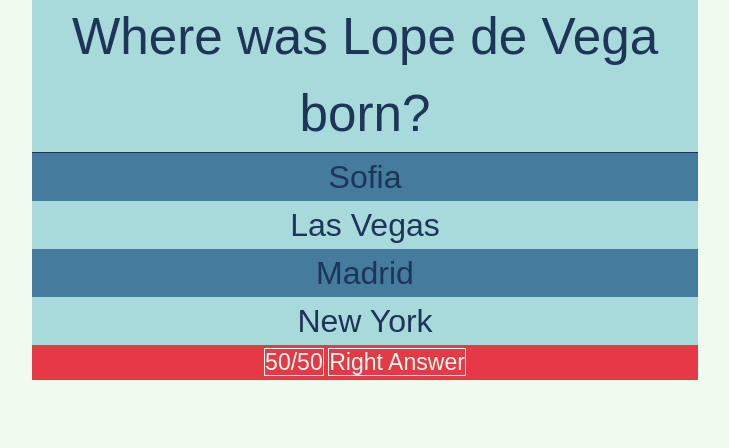
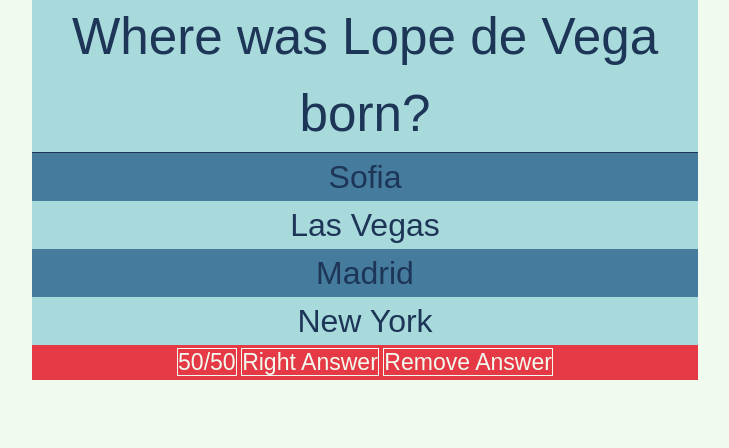
Before and after one commit to KrisCholakov02/SoftUni-Trivia, a Django app: page /game/play/ in a window 1280 px wide. Shown: the part 148-596 px from the top of the page, without its empty margins (275-1004 px from the left). Run offline with Django 3.2, Linux system fonts and the light colour scheme; data comes from the database, SQL or seed files in the repository; some libraries are stand-ins or nearby versions; some web fonts are replaced.

Commit message:
Upgrading the tactics: * Adding class's function -> 'remove_answer '

```diff
--- a/game/templates/play_game.html
+++ b/game/templates/play_game.html
@@ -14,6 +14,7 @@
     <div class="jokers">
         <a href="{% url 'fifty-fifty' playing_question.id %}">50/50</a>
         <a href="{% url 'right-answer' playing_question.id %}">Right Answer</a>
+        <a href="{% url 'remove-answer' playing_question.id %}">Remove Answer</a>
     </div>
 </div>
 {% endblock %}
--- a/game/urls.py
+++ b/game/urls.py
@@ -7,5 +7,6 @@ urlpatterns = [
     re_path(r'^$', TemplateView.as_view(template_name='game_home.html'), name='home'),
     path('play/', views.GameTactics.start_game, name='play'),
     re_path('^fifty-fifty/(?P<pk>\d+)/$', views.GameTactics.fifty_fifty, name='fifty-fifty'),
-    re_path('^people/(?P<pk>\d+)/$', views.GameTactics.right_one, name='right-answer'),
+    re_path('^right-answer/(?P<pk>\d+)/$', views.GameTactics.right_one, name='right-answer'),
+    re_path('^remove-answer/(?P<pk>\d+)/$', views.GameTactics.remove_one, name='remove-answer'),
 ]
--- a/game/views.py
+++ b/game/views.py
@@ -22,6 +22,16 @@ class GameTactics():
         question = Questions.objects.get(pk=pk)
         correct_answer = question.correct_answer
         answers = [correct_answer]
+        return render_to_response('play_game.html', {'playing_question': question, 'answers': answers})
+
+    def remove_one(request, pk):
+        question = Questions.objects.get(pk=pk)
+        correct_answer = question.correct_answer
+        answers = [question.answer1, question.answer2, question.answer3]
+        random.shuffle(answers)
+        answers.remove(answers[2])
+        answers.append(correct_answer)
+        random.shuffle(answers)
         return render_to_response('play_game.html', {'playing_question': question, 'answers': answers})
 
     def start_game(request):
```
